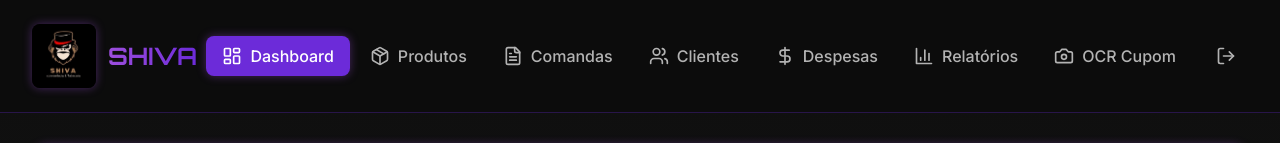
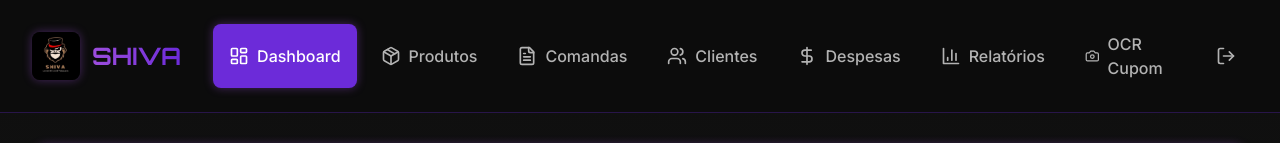
Before and after one commit to lucasfbraun/SHIVA-APP, a React (Vite) app in the folder frontend/: page / in a window 1280 px wide. Shown: the top 143 px of the page. Built offline with nearby package versions, Linux system fonts and the light colour scheme; no server answers; sample sign-in values are in the browser's storage.

Commit message:
ajuste menu

```diff
--- a/frontend/src/components/Layout.tsx
+++ b/frontend/src/components/Layout.tsx
@@ -39,14 +39,14 @@ export default function Layout() {
     <div className="min-h-screen bg-gradient-to-b from-background-primary to-background-secondary">
       {/* Header */}
       <header className="sticky top-0 z-50 bg-background-primary/95 backdrop-blur-sm border-b border-purple-primary/30">
-        <div className="container-main">
+        <div className="container-main px-4 md:px-8">
           <div className="flex items-center justify-between h-16">
             {/* Logo */}
             <div className="flex items-center space-x-3 flex-shrink-0">
               <img
                 src="/logo.jpeg"
                 alt="SHIVA"
-                className="w-16 h-16 rounded-lg object-cover shadow-glow-purple-sm"
+                className="w-12 h-12 rounded-lg object-cover shadow-glow-purple-sm"
               />
               <h1 className="font-title text-xl md:text-2xl font-bold bg-gradient-to-r from-purple-highlight to-purple-primary bg-clip-text text-transparent">
                 SHIVA
@@ -54,7 +54,7 @@ export default function Layout() {
             </div>
 
             {/* Desktop Navigation */}
-            <nav className="hidden md:flex space-x-1 ml-auto">
+            <nav className="hidden md:flex space-x-2 ml-auto pl-8">
               {navigation.map((item) => {
                 const isActive = location.pathname === item.href ||
                   (item.href !== '/' && location.pathname.startsWith(item.href));
```
